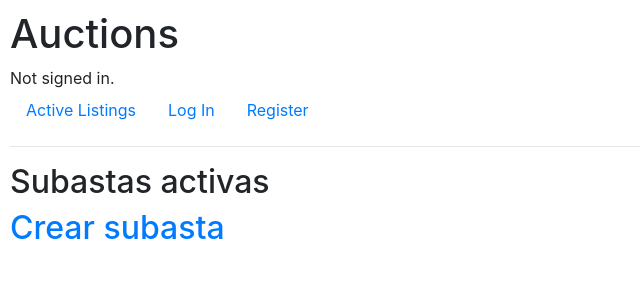
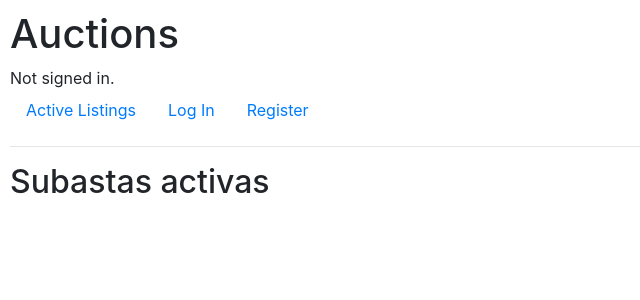
Before and after one commit to 57R47O5/commerce, a Django app: page / in a window 1280 px wide. Shown: the top 300 px of the page, without its empty margins (0-640 px from the left). Run offline with Django 3.2, Linux system fonts and the light colour scheme; parts of the project's set-up code (start-up, migrations or seed data) failed here and were passed over; some libraries are stand-ins or nearby versions.

Commit message:
Recibimos y guardamos los datos del form subasta

```diff
--- a/commerce/auctions/forms.py
+++ b/commerce/auctions/forms.py
@@ -23,3 +23,7 @@ class SubastaForm(ModelForm):
     class Meta:
         model = Subasta
         fields = ['creador_subasta', 'nombre_producto', 'categoria_producto', 'imagen_producto', 'descripcion_producto', 'precio_inicial']
+        widgets = {
+            'creador_subasta': HiddenInput,
+            'descripcion_producto': forms.Textarea,
+        }
--- a/commerce/auctions/templates/auctions/error.html
+++ b/commerce/auctions/templates/auctions/error.html
@@ -5,6 +5,8 @@
     </head>
     <body>
         <h1>Error</h1>
-        Se accede a este error desde views.crear
+        Se accede a este error desde {{view}}
+        <h2>Variables</h2>
+        {{subasta}}
     </body>
 </html>
--- a/commerce/auctions/templates/auctions/index.html
+++ b/commerce/auctions/templates/auctions/index.html
@@ -2,8 +2,9 @@
 
 {% block body %}
     <h2>Subastas activas</h2>
-
+    {%if user.is_authenticated%}
     <h2>
         <a href="{% url 'datosubasta' user.id %}">Crear subasta</a>
     </h2>
+    {%endif%}
 {% endblock %}
--- a/commerce/auctions/templates/auctions/subasta.html
+++ b/commerce/auctions/templates/auctions/subasta.html
@@ -14,7 +14,7 @@
         <div>
             <form action="{% url 'datosubasta' usuario_id%}" method="post">
                 {%csrf_token%}
-                {{subasta}}
+                {{subasta.as_p}}
                 <input type="submit">
             </form>
         </div>
--- a/commerce/auctions/views.py
+++ b/commerce/auctions/views.py
@@ -6,7 +6,7 @@ from django.shortcuts import render
 from django.urls import reverse
 
 from .models import *
-from . import forms
+from .forms import *
 from django.forms import formset_factory
 
 # Funciones
@@ -68,18 +68,18 @@ def register(request):
 
 # Recibimos los datos que nos envía el form, y el id del usuario, creamos una nueva subasta y nos dirigimos a su página
 def dato_subasta(request, user_id):
-    contexto = {"usuario_id":user_id}
+    contexto = {"usuario_id":user_id, "view":"dato_subasta"}
     if request.method == "POST":
-        subasta = forms.SubastaForm(request.POST)
+        subasta = SubastaForm(request.POST)
         if subasta.is_valid():
             tabla_subasta = subasta.cleaned_data
-            datos_subasta = subasta.save()
+            datos = subasta.save()
             contexto.update(tabla_subasta)
             return render(request, "auctions/subasta.html", contexto)
         else:
             return render(request, "auctions/error.html", contexto)
     else:
-        subasta = forms.SubastaForm()
+        subasta = SubastaForm(initial={'creador_subasta':user_id })
         contexto.update({"subasta": subasta})
         return render(request, "auctions/subasta.html", contexto)
 
```
Also changed, not shown: commerce/db.sqlite3.
